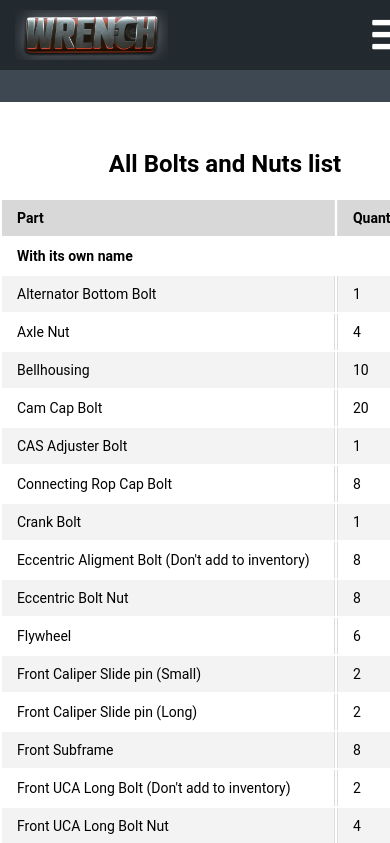
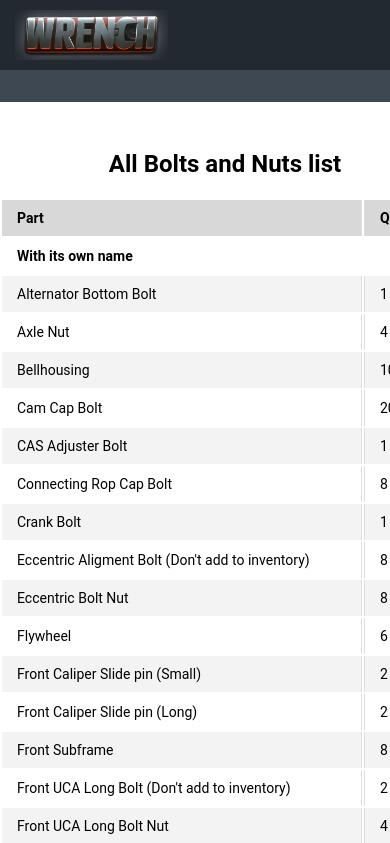
Before and after one commit to Pixeltigra/Wrench-Part-List, a plain HTML site: page index.html in a window 390 px wide. Shown: the top 843 px of the page. Drawn offline with Linux system fonts and the light colour scheme.

Commit message:
Update styles.css

```diff
--- a/styles.css
+++ b/styles.css
@@ -29,31 +29,23 @@ h1, h2, h3, h4 {
 }
 
 @media (max-width: 700px) {
+  body {
+    max-width: 812px;
+  }
+
   .table {
     width: 100%;
     margin: 20px 0 10px 0;
   }
 
   .section-table {
-    width: 94%;
+    width: 100%;
     margin: 20px 0 10px 0;
   }
 
   .p-Headling {
     font-size: 24px;
     margin:  80px 0 20px 0;
-  }
-
-  nav {
-    width: 94%;
-  }
-
-  .menu-wrap {
-    width: 93.5%;
-  }
-
-  header {
-    width: 93.5%;
   }
 }
 
```
